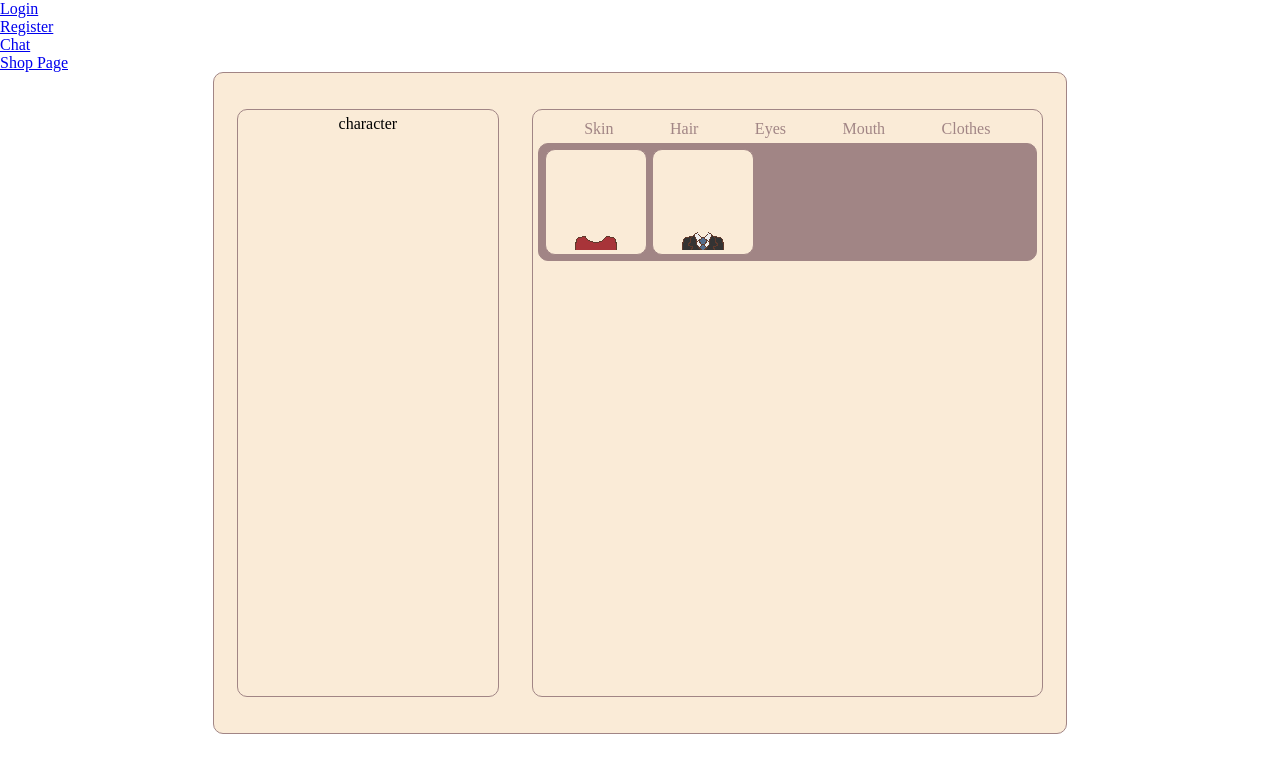
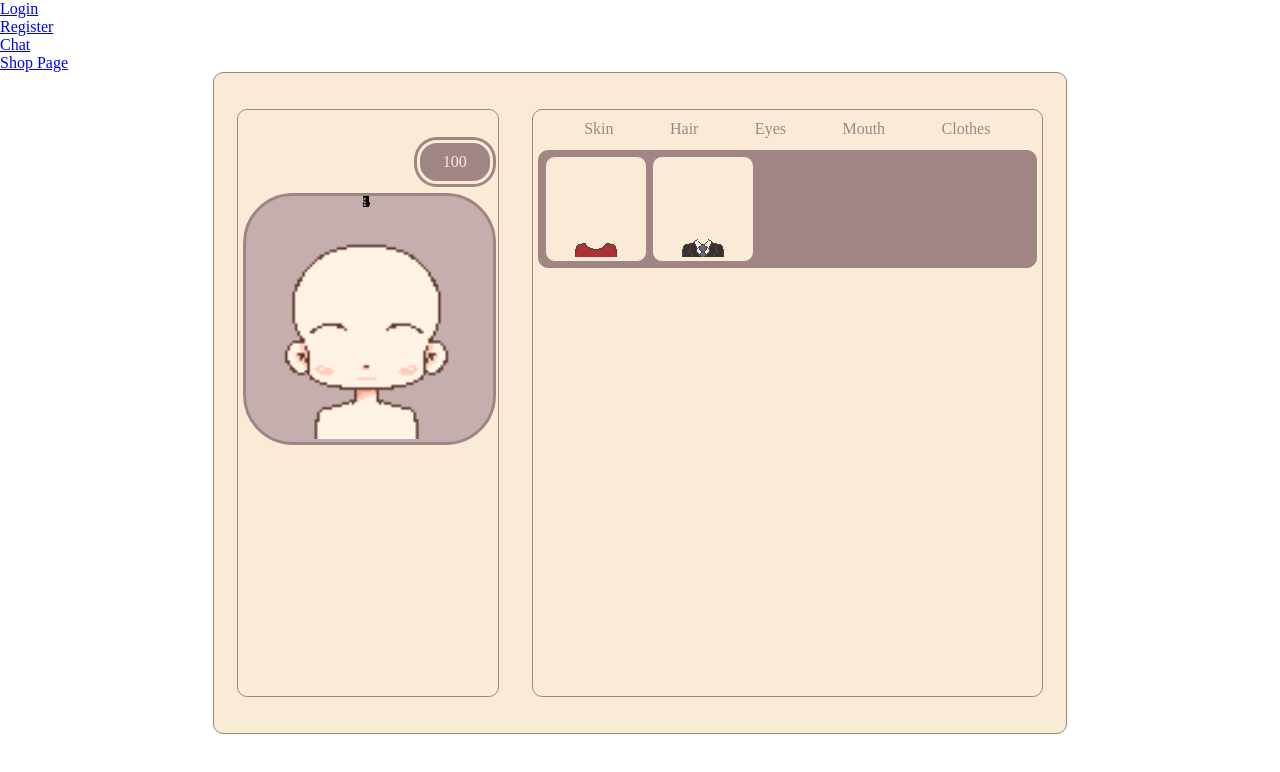
Before and after one commit to ZhijieK/CS_Capstone-Gamified-Chatroom, a React (Vite) app: page /shop_page/clothes in a window 1280 px wide. Shown: the top 772 px of the page. Built offline with nearby package versions, Linux system fonts and the light colour scheme.

Commit message:
added dyanmic appearance and coin holder

```diff
--- a/src/components/cssFile/shopPage.css
+++ b/src/components/cssFile/shopPage.css
@@ -26,7 +26,41 @@
 
 .charaScreen {
   width: 30%;
+  position: relative;
 }
+
+.coinCont {
+  margin-top: 10%;
+  margin-right: 10px#f00;
+  float: right;
+  background-color: #a18585;
+  color: #faebd7;
+  padding: 10px;
+  width: 20%;
+  border-radius: 20px;
+  border: 3px solid #faebd7; /* Outer border */
+  box-shadow: 0 0 0 3px #a18585; /* Inner border */
+}
+
+.itemCont {
+  width: 95%; /* Take up 100% of the width of charaScreen */
+  aspect-ratio: 1/1;
+  position: absolute;
+  margin-top: 30%;
+}
+
+.itemCont img {
+  width: 100%;
+  /* height: 100%; */
+  aspect-ratio: 1/1;
+}
+
+.backgroundFill {
+  background-color: #c6aeae;
+  border-radius: 50px;
+  border: 3px solid #a18585;
+}
+/* , .skinCont, .eyeCont, .mouthCont,  .clotheCont*/
 
 .shopPanel {
   width: 60%;
@@ -35,12 +69,12 @@
 .tabName {
   margin: 5px;
   display: flex;
+  height: 25px;
   justify-content: space-evenly;
+  overflow: auto;
 }
 
 .tabLinks {
-
-
   a:link {
     text-decoration: none;
     color: #a18585;
@@ -68,6 +102,7 @@
   background-color: #a18585;
   overflow: auto;
   max-width: 530px;
+  overflow: auto;
 }
 
 .indItem {
--- a/src/components/shopComponents/ShopTabs.jsx
+++ b/src/components/shopComponents/ShopTabs.jsx
@@ -1,45 +1,59 @@
 //style sheet
-import "../cssFile/shopPage.css"
+import "../cssFile/shopPage.css";
 
 //packages
-import { useParams } from "react-router"
+import { useParams } from "react-router";
 
 //components
-import ShopItems from "./shopItem"
-
+import ShopItems from "./shopItem";
 
 const ShopTabs = () => {
-    const category = useParams()
+  const category = useParams();
   // console.log(category)
 
-    const items = ShopItems.filter(item => item.itemCategory === category.category);
+  const items = ShopItems.filter(
+    (item) => item.itemCategory === category.category
+  );
 
   let handleItemSelection = (clickedItem) => {
-
-        const allItems = document.querySelectorAll('.indItem')
-        console.log(allItems.nodeName);
-
-        allItems.forEach(item => {
+    const allItems = document.querySelectorAll(".indItem");
+    allItems.forEach((item) => {
       if (item.id === clickedItem.item.itemName) {
         item.style.backgroundColor = "#c6aeae";
       } else {
         item.style.backgroundColor = "#faebd7";
       }
     });
+
+    //selects the container
+    const itemToAppear = document.querySelector(
+      `.${clickedItem.item.itemCategory}Cont`
+    );
+
+    // console.log(itemToAppear.hasChildNodes());
+    if (itemToAppear.hasChildNodes()){
+        // console.log("true, item removed")
+        console.log(itemToAppear.lastChild)
+        itemToAppear.removeChild(itemToAppear.lastChild)
+    }
+
+    let itemToAppearImg = document.createElement("img");
+    itemToAppearImg.src = clickedItem.item.image.props.src;
+    itemToAppear.appendChild(itemToAppearImg);
   };
 
   let choiceBoxes = items.map((item) => (
-        <div className="indItem" key={item.itemName} id={item.itemName} onClick={(event) => handleItemSelection({item})}>
+    <div
+      className="indItem"
+      key={item.itemName}
+      id={item.itemName}
+      onClick={(event) => handleItemSelection({ item })}
+    >
       {item.image}
     </div>
-    ))
+  ));
 
+  return <div className="choiceBoxCont">{choiceBoxes}</div>;
+};
 
-    return (
-        <div className="choiceBoxCont">
-            {choiceBoxes}
-        </div>
-    )
-}
-
-export default ShopTabs
+export default ShopTabs;
--- a/src/pages/ShopPage.jsx
+++ b/src/pages/ShopPage.jsx
@@ -6,20 +6,25 @@ import "../components/cssFile/shopPage.css";
 
 //components
 import ShopTabs from "../components/shopComponents/ShopTabs";
+import ShopItems from "../components/shopComponents/shopItem";
 
 const ShopPage = () => {
+  // console.log();
+
+  //routes
   const tabLinkElements = useRoutes([
     { path: ":category", element: <ShopTabs /> },
   ]);
 
+  //variables
   let shopTabsName = ["Skin", "Hair", "Eyes", "Mouth", "Clothes"];
+  let coinAmount = 100;
 
+  //handle click function
   let handleTabClick = (tabName) => {
     const tabNameA = document.querySelectorAll(".tabNameA");
     // console.log(tabNameA);
     tabNameA.forEach((tabNameA) => {
-      // console.log(tabNameA.textContent);
-      // console.log(tabName.tabName);
       if (tabNameA.textContent === tabName.tabName) {
         tabNameA.style.backgroundColor = "#c6aeae";
         tabNameA.style.borderRadius = "5px";
@@ -29,6 +34,7 @@ const ShopPage = () => {
     });
   };
 
+  //render tabs
   let renderedTabs = shopTabsName.map((tabName) => (
     <div
       key={tabName}
@@ -44,7 +50,15 @@ const ShopPage = () => {
 
   return (
     <div className="view">
-      <div className="charaScreen">character</div>
+      <div className="charaScreen">
+        <div className="coinCont"> {coinAmount} </div>
+        <div className="itemCont backgroundFill"></div>
+        <div className="skinCont itemCont">{ShopItems[9].image}</div>
+        <div className="eyesCont itemCont">3</div>
+        <div className="mouthCont itemCont">4</div>
+        <div className="hairCont itemCont">1</div>
+        <div className="clothesCont itemCont">5</div>
+      </div>
       <div className="shopPanel">
         {/* display the tabls */}
         <div className="tabName">{renderedTabs}</div>
```
Lines whose indentation alone changed are shown as unchanged.
